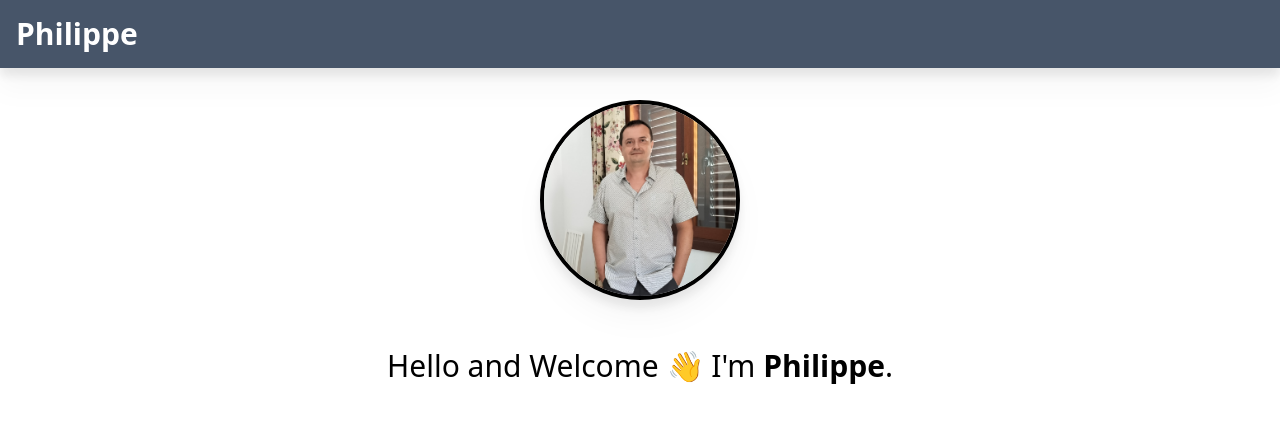
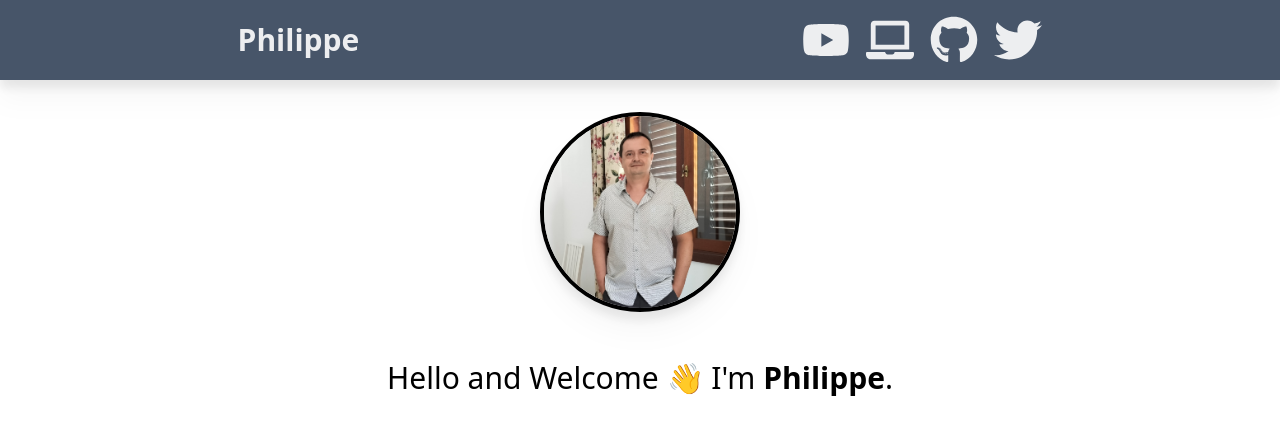
Before and after one commit to Philippe35507/dave-blog, a Next.js app: page / in a window 1280 px wide. Shown: the top 434 px of the page. Built offline with nearby package versions, Linux system fonts and the light colour scheme.

Commit message:
Adding Social Icons to the Navbar
+ justify-around (H1)
+ moving Link into H1

```diff
--- a/app/components/Navbar.tsx
+++ b/app/components/Navbar.tsx
@@ -1,14 +1,44 @@
 import Link from "next/link";
+import { FaYoutube, FaTwitter, FaGithub, FaLaptop } from "react-icons/fa";
 
 export default function Navbar() {
   return (
     <nav className="bg-slate-600 p-4 sticky top-0 drop-shadow-xl z-10">
-      <div className="prose prose-xl mx-auto flex justify-between flex-col sm:flex-row">
-        <Link href="/" className="text-white/90 no-underline hover:text-white ">
-          <h1 className="text-3xl font-bold text-white grid place-content-center mb-2 md:mb-0">
+      <div className="prose prose-xl mx-auto flex justify-around flex-col sm:flex-row">
+        <h1 className="text-3xl font-bold text-white grid place-content-center mb-2 md:mb-0">
+          <Link
+            href="/"
+            className="text-white/90 no-underline hover:text-white"
+          >
             Philippe
-          </h1>
-        </Link>
+          </Link>
+        </h1>
+        <div className="flex flex-row justify-center sm:justify-evenly align-middle gap-4 text-white text-4xl lg:text-5xl">
+          <Link
+            className="text-white/90 hover:text-white"
+            href="https://www.youtube.com/@DaveGrayTeachesCode"
+          >
+            <FaYoutube />
+          </Link>
+          <Link
+            className="text-white/90 hover:text-white"
+            href="https://courses.davegray.codes/"
+          >
+            <FaLaptop />
+          </Link>
+          <Link
+            className="text-white/90 hover:text-white"
+            href="https://github.com/gitdagray"
+          >
+            <FaGithub />
+          </Link>
+          <Link
+            className="text-white/90 hover:text-white"
+            href="https://twitter.com/yesdavidgray"
+          >
+            <FaTwitter />
+          </Link>
+        </div>
       </div>
     </nav>
   );
--- a/package.json
+++ b/package.json
@@ -19,6 +19,7 @@
     "postcss": "8.4.30",
     "react": "18.2.0",
     "react-dom": "18.2.0",
+    "react-icons": "^4.11.0",
     "tailwindcss": "3.3.3",
     "typescript": "5.2.2"
   }
```
Also changed, not shown: 1 other file (tests, documents, lock files or other folders).
